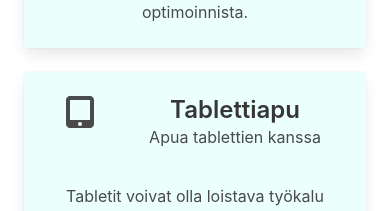
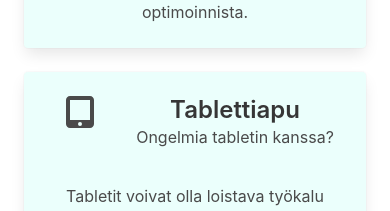
Before and after one commit to Vesku2000/company, a React (Create React App) app: page / in a window 390 px wide. Shown: the part 1487-1698 px from the top of the page. Built offline with nearby package versions, Linux system fonts and the light colour scheme.

Commit message:
tablet card done

```diff
--- a/src/components/TabletAssistanceCard.js
+++ b/src/components/TabletAssistanceCard.js
@@ -15,7 +15,7 @@ function TabletAssistanceCard() {
             </div>
             <div className="media-content">
               <p className="title is-4">Tablettiapu</p>
-              <p className="subtitle is-6">Apua tablettien kanssa</p>
+              <p className="subtitle is-6">Ongelmia tabletin kanssa?</p>
             </div>
           </div>
           <div className="content">
```
